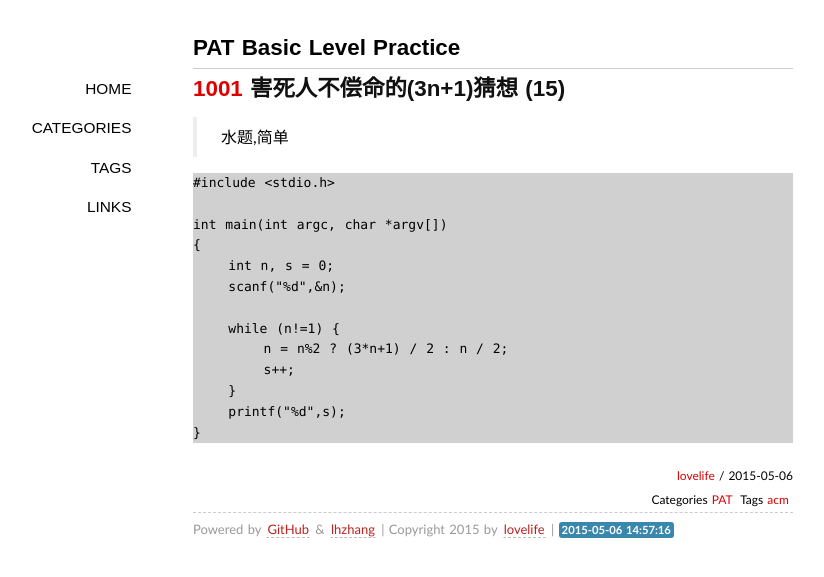
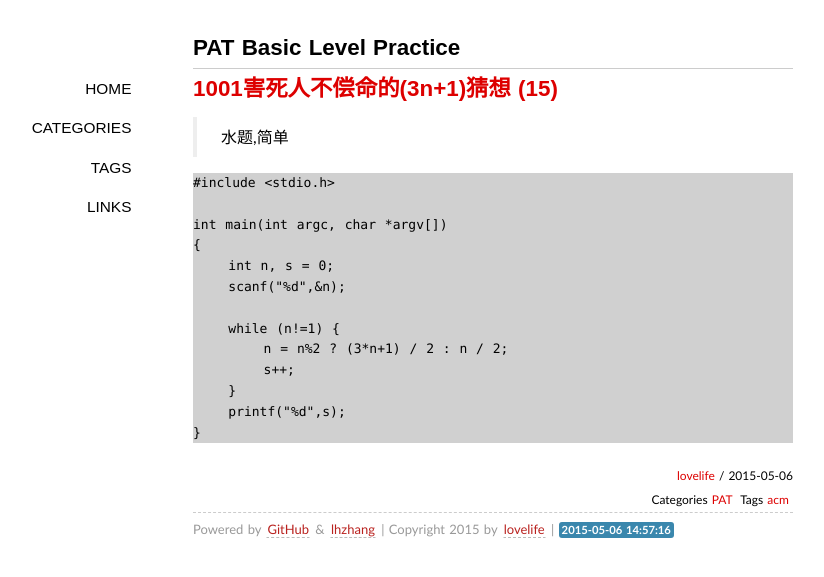
Before and after one commit to lovelife/lovelife.github.com, a Jekyll site: the page built from _posts/2015-05-06-PAT-Basic-Level.markdown, in a window 1280 px wide. Shown: the top 577 px of the page, without its empty margins (147-971 px from the left). Built offline with Jekyll 4.4.1, drawn with Linux system fonts in a browser that asks for light colours; some web fonts are replaced; Markdown is read by kramdown in place of the engine named in the settings; comment, search, counter and statistics services are not loaded.

```diff
--- a/_layouts/default.html
+++ b/_layouts/default.html
@@ -9,7 +9,7 @@
 
 
     <link rel="stylesheet" href="/media/css/highlight.css">
-    <link rel="stylesheet" href="/media/css/pygments_monokai.css">
+    <link rel="stylesheet" href="/media/css/pygments_emacs.css">
 
     <script type="text/javascript" src="/media/js/jquery-1.7.1.min.js"></script>
   </head>
--- a/_posts/2015-05-06-PAT-Basic-Level.markdown
+++ b/_posts/2015-05-06-PAT-Basic-Level.markdown
@@ -13,7 +13,7 @@ tags:
 
 ---
 
-## [1001] 害死人不偿命的(3n+1)猜想 (15)
+## [1001害死人不偿命的(3n+1)猜想 (15)][1001]
 
 >
 > 水题,简单
```
